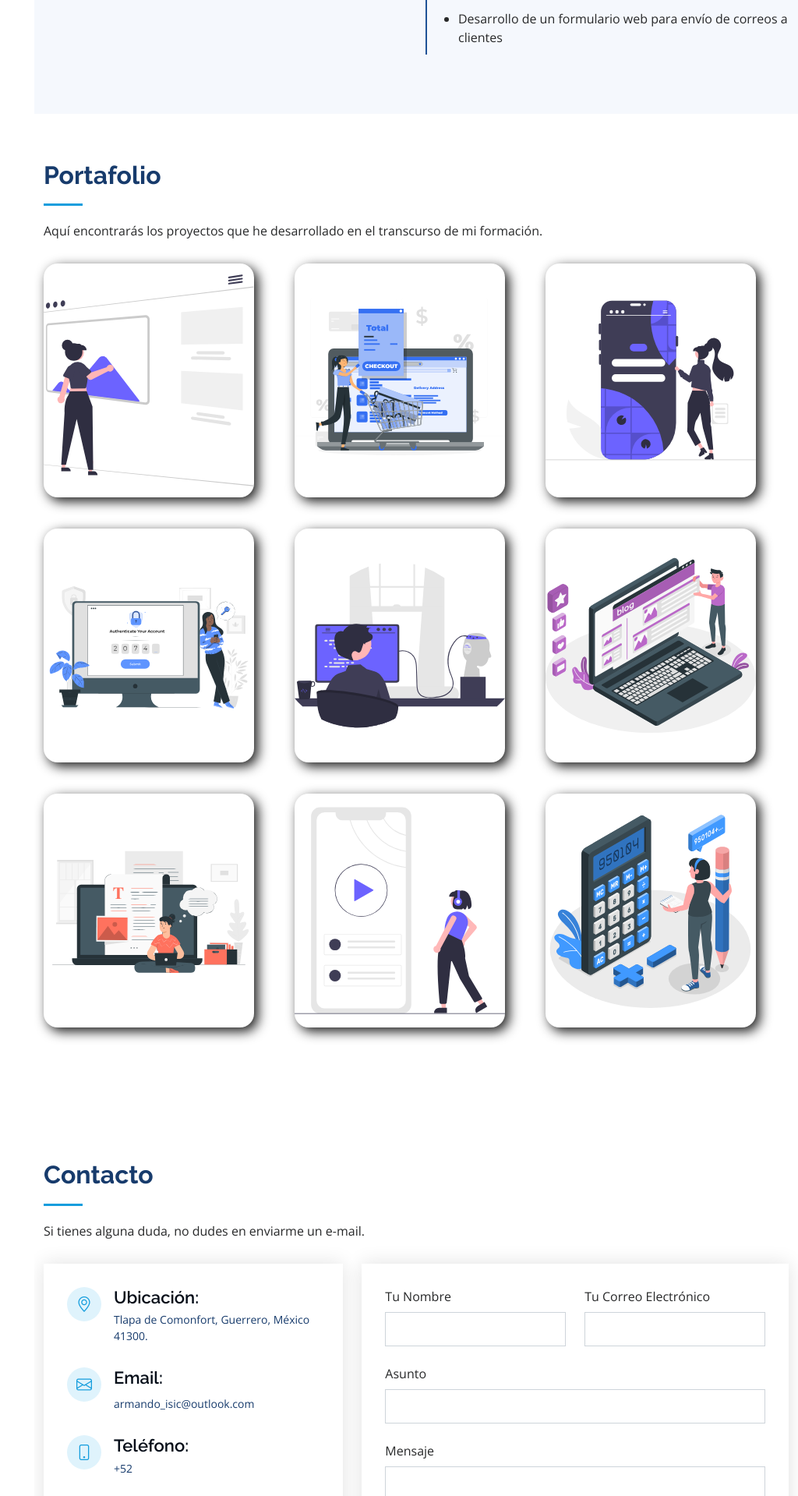
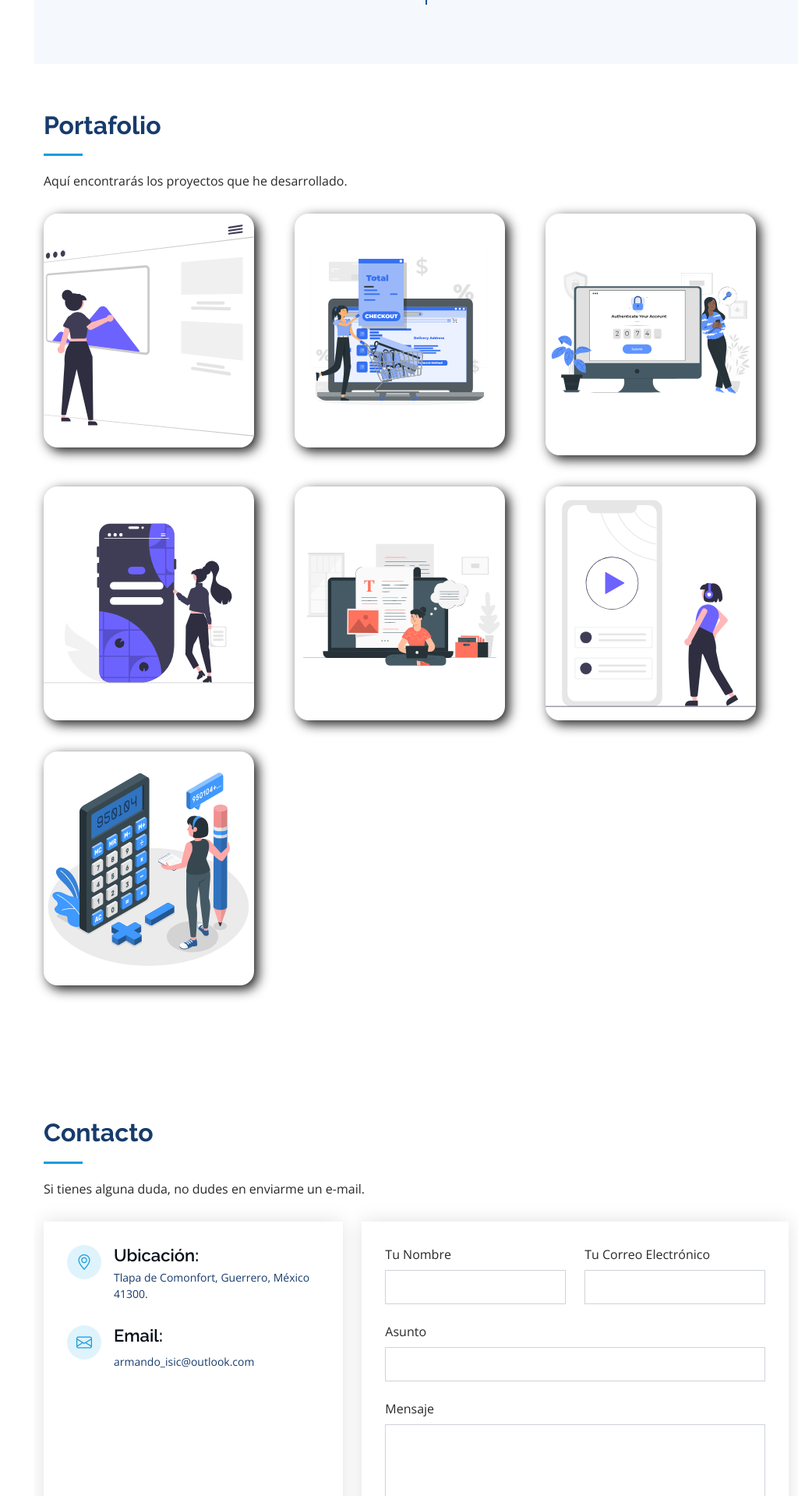
Before and after one commit to ArmandoBolanios/portafolio, a PHP site: page / in a window 1280 px wide. Shown: the part 2281-4200 px from the top of the page at 78% size, without its empty margins (256-1280 px from the left). Run offline with PHP 8.4, Linux system fonts and the light colour scheme; grey boxes are pictures that could not be loaded.

Commit message:
Se modificó el portfolio

```diff
--- a/templates/about.php
+++ b/templates/about.php
@@ -8,9 +8,8 @@
             <div class="col-md-8 col-lg-8 pt-4 pt-lg-0 content" data-aos="fade-left">
                 <h3>Ingeniero en Sistemas Computacionales.</h3>
                 <p class="fst-italic">
-                    Cursé la licenciatura en la especialidad de Ingeniería de Software.
+                    Licenciatura con especialidad en Ingeniería de Software.
                 </p>
-                <p>Actualmente, estoy en un curso de React, NodeJS y Java para mejorar mis habilidades en el desarrollo de software</p>
             </div>
         </div>
     </div>
--- a/templates/contact.php
+++ b/templates/contact.php
@@ -22,13 +22,6 @@
                         <h4>Email:</h4>
                         <p>armando_isic@outlook.com</p>
                     </div>
-
-                    <div class="phone">
-                        <i class="bi bi-phone"></i>
-                        <h4>Teléfono:</h4>
-                        <p>+52 </p>
-                    </div>
-
                     <iframe src="https://www.google.com/maps/embed?pb=!1m10!1m8!1m3!1d486860.8623958306!2d-99.31907533075828!3d17.57419773291694!3m2!1i1024!2i768!4f13.1!5e0!3m2!1ses-419!2smx!4v1644695096921!5m2!1ses-419!2smx" frameborder="0" style="border:0; width: 100%; height: 290px;" allowfullscreen></iframe>
                 </div>
 
--- a/templates/portfolio.php
+++ b/templates/portfolio.php
@@ -1,10 +1,9 @@
 <!-- ======= Skills Section ======= -->
 <section id="portfolio" class="skills">
     <div class="container">
-
         <div class="section-title">
             <h2>Portafolio</h2>
-            <p>Aquí encontrarás los proyectos que he desarrollado en el transcurso de mi formación.</p>
+            <p>Aquí encontrarás los proyectos que he desarrollado.</p>
         </div>
         <div class="grillas">
             <div>
@@ -14,7 +13,8 @@
                     </div>
                     <div class="hoja-text">
                         <h2>Página Web</h2>
-                        <p>Página web informativa para el cyber y papelería</p>
+                        <p>Página web informativa TICS-SOLUCIONES</p>
+                        <p>Hecho en php, javascript</p>
                     </div>
                     <div class="card-stats">
                         <div class="stat">
@@ -33,6 +33,7 @@
                     <div class="hoja-text">
                         <h2>E-Commerce</h2>
                         <p>Tienda Online, Monte Carlo Automotriz</p>
+                        <p>Desarrollado en php, javascript</p>
                     </div>
                     <div class="card-stats">
                         <div class="stat">
@@ -46,29 +47,11 @@
             <div>
                 <div class="hoja">
                     <div class="hoja-imagen">
-                        <img src="public/img/bluetooth.svg" alt="bluetooth">
-                    </div>
-                    <div class="hoja-text">
-                        <h2>Bluetooth</h2>
-                        <p>Aplicación para compartir datos</p>
-                    </div>
-                    <div class="card-stats">
-                        <div class="stat">
-                            <a href="https://github.com/ArmandoBolanios/Bluetooth" target="_blank">
-                                <span class="link"></span>Documentación
-                            </a>
-                        </div>
-                    </div>
-                </div>
-            </div>
-            <div>
-                <div class="hoja">
-                    <div class="hoja-imagen">
                         <img src="public/img/punto_venta.svg" alt="sistema-cms">
                     </div>
                     <div class="hoja-text">
-                        <h2>Sistema Motocicletas</h2>
                         <p>Punto de venta de motocicletas</p>
+                        <p>Hecho en Java, Java Swing y PostgreSQL</p>
                     </div>
                     <div class="card-stats">
                         <div class="stat">
@@ -82,33 +65,16 @@
             <div>
                 <div class="hoja">
                     <div class="hoja-imagen">
-                        <img src="public/img/robot.svg" alt="reconocimiento-voz">
+                        <img src="public/img/bluetooth.svg" alt="bluetooth">
                     </div>
                     <div class="hoja-text">
-                        <h2>Reconocimiento de voz</h2>
-                        <p>Desarrollado en el Instituto Tecnológico</p>
+                        <h2>Bluetooth</h2>
+                        <p>Aplicación para compartir datos como música, imágenes y texto</p>
+                        <p>Desarrollado para móviles Android</p>
                     </div>
                     <div class="card-stats">
                         <div class="stat">
-                            <a href="https://github.com/ArmandoBolanios/Voz_Pikachu" target="_blank">
-                                <span class="link"></span>Documentación
-                            </a>
-                        </div>
-                    </div>
-                </div>
-            </div>
-            <div>
-                <div class="hoja">
-                    <div class="hoja-imagen">
-                        <img src="public/img/blog1.svg" alt="blog-django">
-                    </div>
-                    <div class="hoja-text">
-                        <h2>Blog DJango</h2>
-                        <p>Curso del framework DJango - Python</p>
-                    </div>
-                    <div class="card-stats">
-                        <div class="stat">
-                            <a href="https://github.com/ArmandoBolanios/Blog_Django" target="_blank">
+                            <a href="https://github.com/ArmandoBolanios/Bluetooth" target="_blank">
                                 <span class="link"></span>Documentación
                             </a>
                         </div>
```
